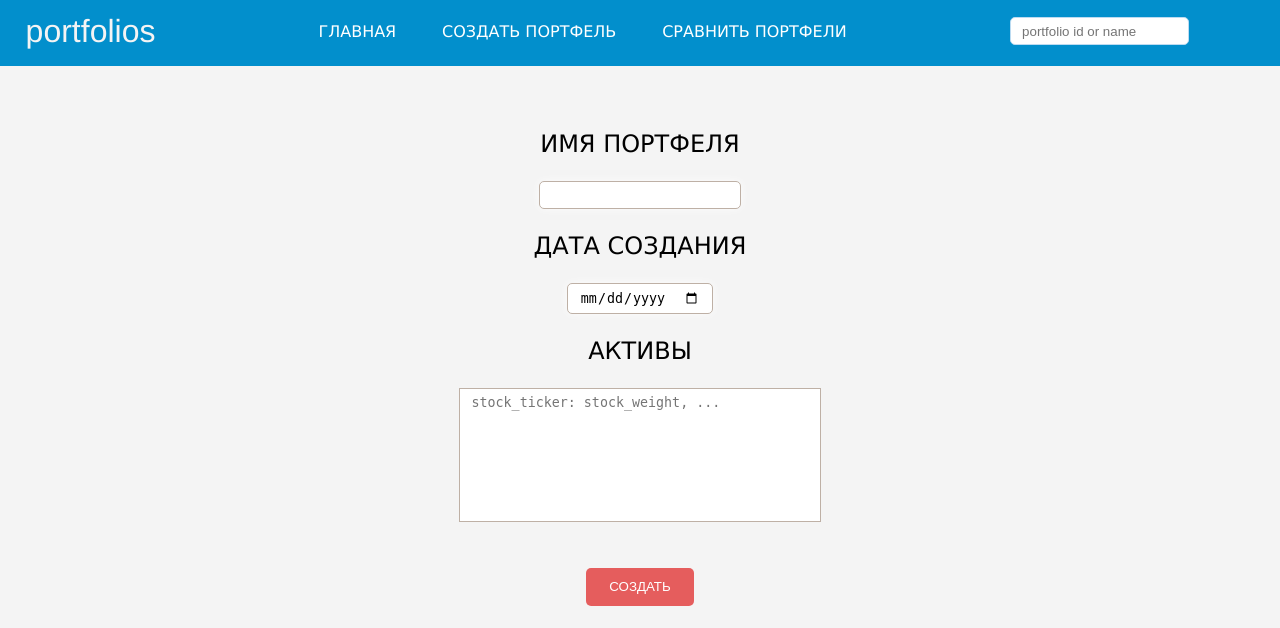
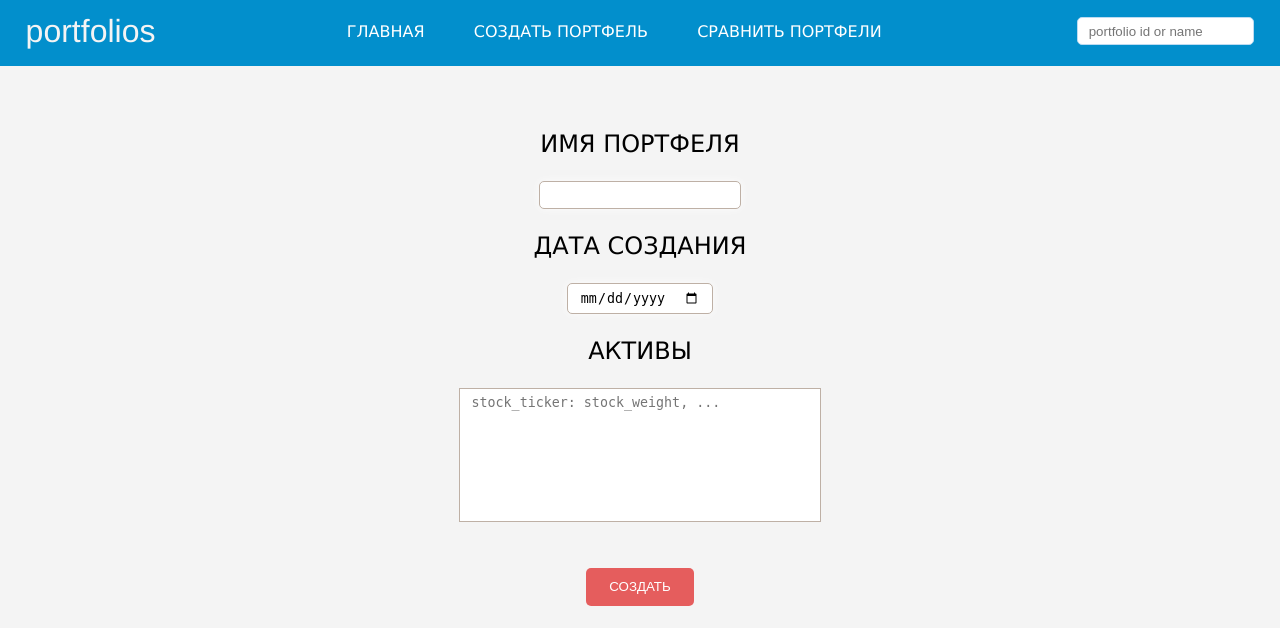
Before and after one commit to cfzile/portfolio, a Django app: page /create_portfolio in a window 1280 px wide. Shown: the top 628 px of the page. Run offline with Django 3.2, Linux system fonts and the light colour scheme; parts of the project's set-up code (start-up, migrations or seed data) failed here and were passed over; some libraries are stand-ins or nearby versions.

Commit message:
small style change

```diff
--- a/static/css/general.css
+++ b/static/css/general.css
@@ -26,13 +26,14 @@ header #logo {
 header .searching {
     display: table-cell;
     vertical-align: middle;
-    width: 20%;
 }
 
 header .searching input {
+    display: inline-block;
     width: 100%;
     padding: 3% 6%;
     border: 0;
+    float: right;
     /*box-shadow: 0px 0px 5px 0px rgba(255,255,255,0.5);*/
     border: 1px solid #BCDBF1;
     border-radius: 5px;
@@ -42,7 +43,7 @@ header menu {
     text-align: center;
     display: table-cell;
     vertical-align: middle;
-    width: 70%;
+    width: 75%;
     margin-left: 10%;
 }
 
--- a/static/css/portfolio_show.css
+++ b/static/css/portfolio_show.css
@@ -27,6 +27,7 @@
     display: table-cell;
     vertical-align: middle;
     width: 20%;
+    font-weight: bold;
 }
 
 .portfolio_item .description{
```
